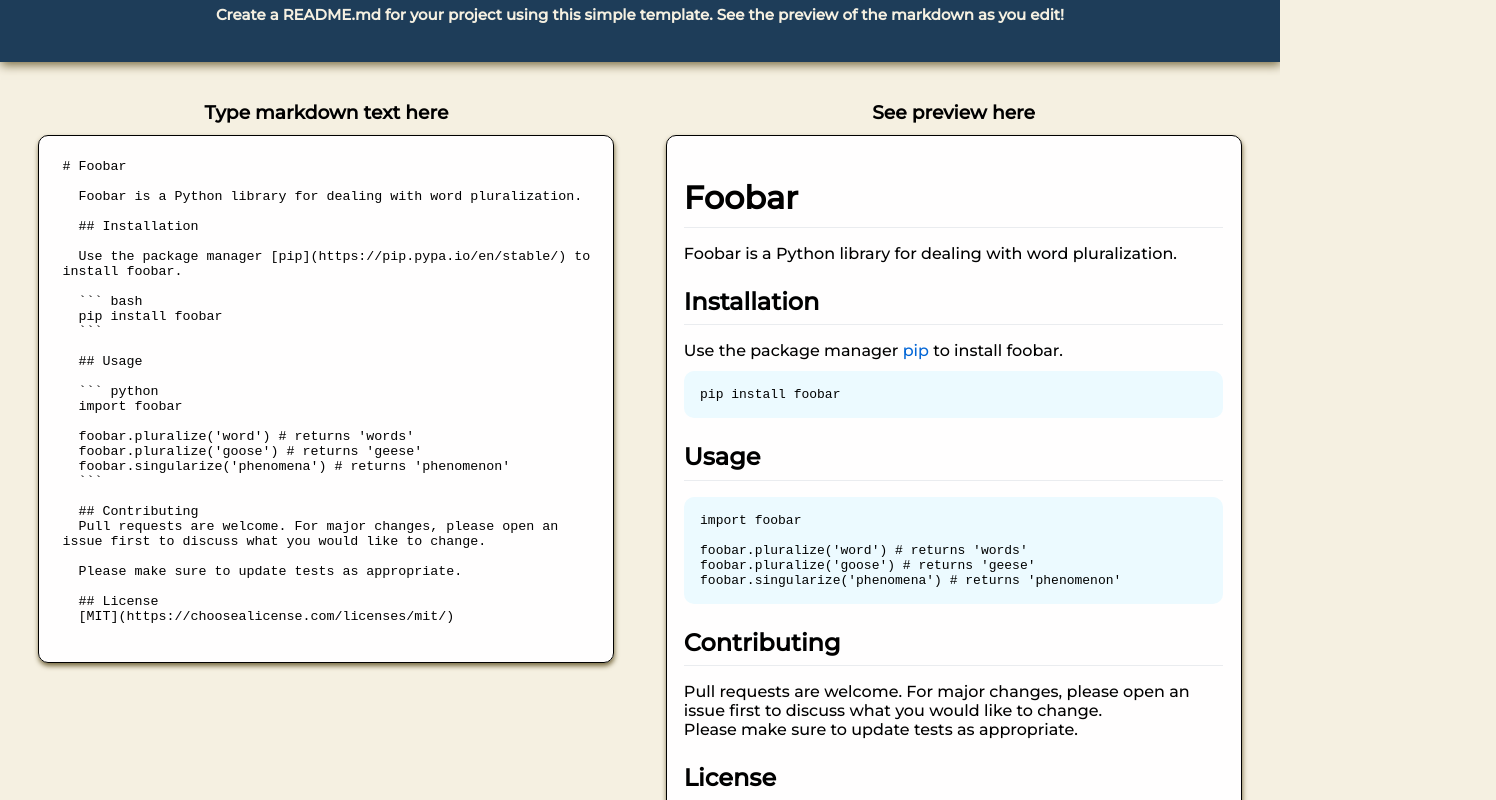
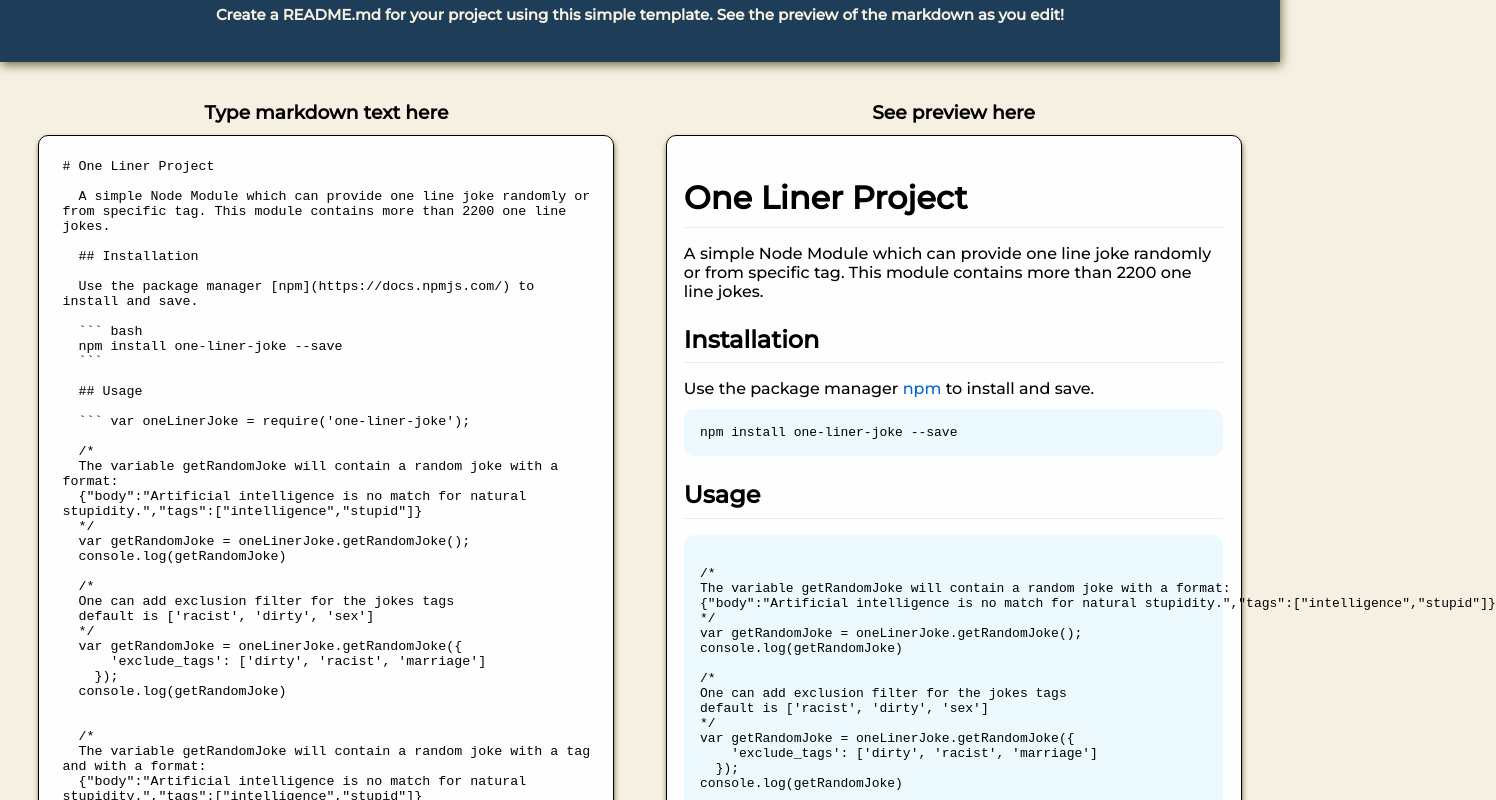
Before and after one commit to jodiCroft/readme-generator, a React (Create React App) app: page / in a window 1280 px wide. Shown: the part 220-1020 px from the top of the page, 1496 px wide, since content can reach past the window. Built offline with nearby package versions, Linux system fonts and the light colour scheme.

Commit message:
New sample text added.

```diff
--- a/src/App.js
+++ b/src/App.js
@@ -5,35 +5,60 @@ import Markdown from "./Components/Markdown";
 import Preview from "./Components/Preview";
 
 function App() {
-  const [text, setText] = useState(`# Foobar
+  const [text, setText] = useState(`# One Liner Project
 
-  Foobar is a Python library for dealing with word pluralization.
+  A simple Node Module which can provide one line joke randomly or from specific tag. This module contains more than 2200 one line jokes.
 
   ## Installation
 
-  Use the package manager [pip](https://pip.pypa.io/en/stable/) to install foobar.
+  Use the package manager [npm](https://docs.npmjs.com/) to install and save.
 
   \`\`\` bash
-  pip install foobar
+  npm install one-liner-joke --save
   \`\`\`
 
   ## Usage
 
-  \`\`\` python
-  import foobar
+  \`\`\` var oneLinerJoke = require('one-liner-joke');
 
-  foobar.pluralize('word') # returns 'words'
-  foobar.pluralize('goose') # returns 'geese'
-  foobar.singularize('phenomena') # returns 'phenomenon'
+  /*
+  The variable getRandomJoke will contain a random joke with a format:
+  {"body":"Artificial intelligence is no match for natural stupidity.","tags":["intelligence","stupid"]}
+  */
+  var getRandomJoke = oneLinerJoke.getRandomJoke();
+  console.log(getRandomJoke)
+
+  /*
+  One can add exclusion filter for the jokes tags
+  default is ['racist', 'dirty', 'sex']
+  */
+  var getRandomJoke = oneLinerJoke.getRandomJoke({
+      'exclude_tags': ['dirty', 'racist', 'marriage']
+    });
+  console.log(getRandomJoke)
+
+
+  /*
+  The variable getRandomJoke will contain a random joke with a tag and with a format:
+  {"body":"Artificial intelligence is no match for natural stupidity.","tags":["intelligence","stupid"]}
+  */
+
+  var getRandomJokeWithTag = oneLinerJoke.getRandomJokeWithTag('stupid');
+  console.log(getRandomJokeWithTag)
+
+  /*
+  One can add exclusion filter for the jokes tags
+  default is ['racist', 'dirty', 'sex']
+  */
+  var getRandomJoke = oneLinerJoke.getRandomJokeWithTag('stupid', {
+    'exclude_tags': ['dirty', 'racist', 'marriage']
+  });
+  console.log(getRandomJoke)
   \`\`\`
 
-  ## Contributing
-  Pull requests are welcome. For major changes, please open an issue first to discuss what you would like to change.
 
-  Please make sure to update tests as appropriate.
-
-  ## License
-  [MIT](https://choosealicense.com/licenses/mit/)
+  ## Repository
+  [Github](https://github.com/faiyaz26/one-liner-joke)
   `);
 
   const handleChange = (e) => {
```
Also changed, not shown: 1 other file (tests, documents, lock files or other folders).
